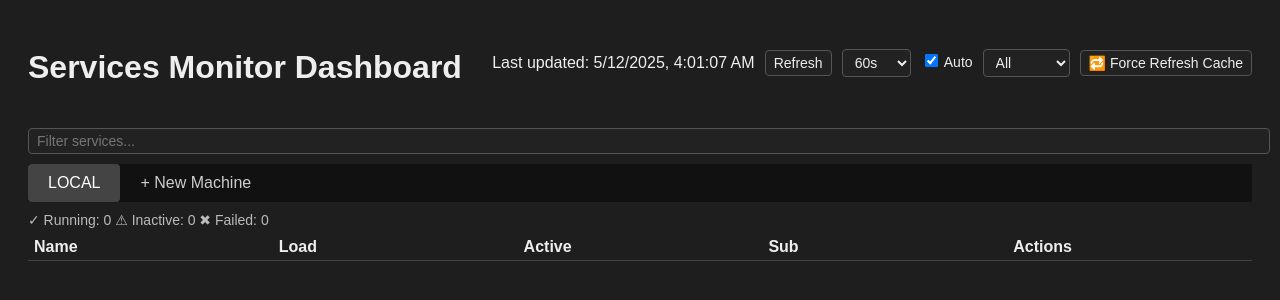
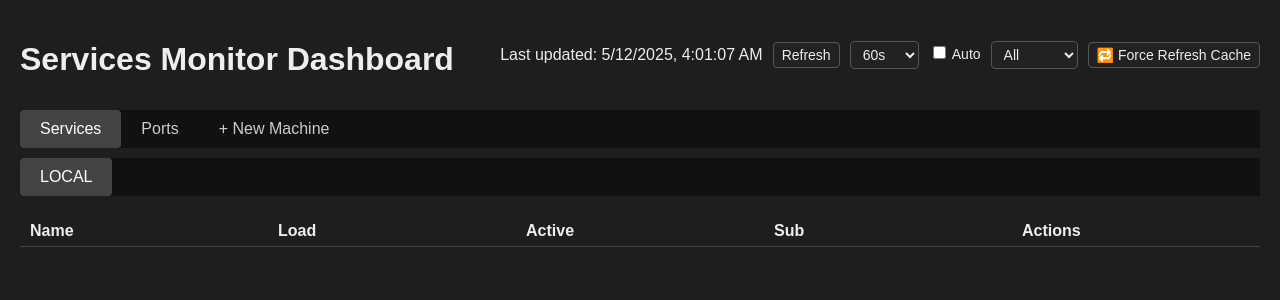
Before and after one commit to mjwgeek/Services-Monitor-Dashboard, a Flask app: template templates/index.html in a window 1280 px wide. Shown: the top 300 px of the page. Run offline with Flask 3, Linux system fonts and the light colour scheme; the template is opened without the code that fills it, so the values that code supplies are empty.

Commit message:
Update index.html

```diff
--- a/templates/index.html
+++ b/templates/index.html
@@ -1,10 +1,17 @@
 <!DOCTYPE html>
-<html>
+<html lang="en">
 <head>
+  <meta charset="UTF-8">
   <title>Services Monitor Dashboard</title>
   <meta name="viewport" content="width=device-width, initial-scale=1.0">
   <style>
-    body { font-family: sans-serif; background: #1e1e1e; color: #eee; padding: 20px; }
+    body {
+      font-family: sans-serif;
+      background-color: #1e1e1e;
+      color: #eee;
+      margin: 0;
+      padding: 20px;
+    }
     .header, .header-controls {
       display: flex;
       flex-wrap: wrap;
@@ -13,13 +20,14 @@
       justify-content: space-between;
       margin-bottom: 10px;
     }
-    .tabs {
+    .tabs, .subtabs {
       overflow-x: auto;
       white-space: nowrap;
       background-color: #111;
       margin-bottom: 10px;
+      display: flex;
     }
-    .tabs button {
+    .tabs button, .subtabs button {
       background-color: inherit;
       border: none;
       cursor: pointer;
@@ -27,10 +35,20 @@
       color: #ccc;
       font-size: 16px;
     }
-    .tabs button.active { background-color: #444; color: white; }
-    .tabcontent { display: none; }
-    .table-wrapper { overflow-x: auto; }
-
+    .tabs button.active, .subtabs button.active {
+      background-color: #444;
+      color: white;
+    }
+    .tabcontent {
+      display: none;
+      padding-top: 10px;
+    }
+    .tabcontent.active {
+      display: block;
+    }
+    .table-wrapper {
+      overflow-x: auto;
+    }
     table {
       width: 100%;
       border-collapse: collapse;
@@ -38,7 +56,7 @@
       min-width: 700px;
     }
     th, td {
-      padding: 4px 6px;
+      padding: 6px 10px;
       border-bottom: 1px solid #444;
       white-space: nowrap;
       overflow: hidden;
@@ -61,10 +79,20 @@
       font-size: 14px;
     }
 
-    .button { font-size: 12px; margin-left: 2px; }
+    .button {
+      font-size: 12px;
+      margin-left: 2px;
+    }
 
-    .form-group { margin-bottom: 10px; }
-    label { display: block; margin-bottom: 4px; font-size: 14px; }
+    .form-group {
+      margin-bottom: 10px;
+    }
+
+    label {
+      display: block;
+      margin-bottom: 4px;
+      font-size: 14px;
+    }
 
     #searchInput {
       width: 100%;
@@ -137,28 +165,44 @@
     <select id="refreshInterval">
       <option value="60000" selected>60s</option>
       <option value="120000">120s</option>
+      <option value="300000">300s</option>
     </select>
-    <label><input type="checkbox" id="autoRefreshToggle" checked> Auto</label>
+    <label>
+      <input type="checkbox" id="autoRefreshToggle">
+      Auto
+    </label>
     <select id="statusFilter" onchange="applyFilters()">
       <option value="all">All</option>
       <option value="active">Active</option>
       <option value="inactive">Inactive</option>
       <option value="failed">Failed</option>
+      <option value="tcp">TCP</option>
+      <option value="udp">UDP</option>
     </select>
     <button onclick="forceRefresh()">🔁 Force Refresh Cache</button>
   </div>
 </div>
 
-<input type="text" id="searchInput" placeholder="Filter services...">
-<div id="loadingMessage">⏳ Loading service data, please wait...</div>
-<div class="tabs" id="tabButtons"></div>
-<div id="tabContainer"></div>
-<div id="toast">Status updated</div>
-<div id="spinnerOverlay"><div class="spinner"></div></div>
 
-<!-- + New Machine tab content -->
-<div class="tabcontent" id="Nodes">
-  <h2>Add Machine</h2>
+<!-- Removed search input box -->
+<!-- <input type="text" id="searchInput" placeholder="Filter services or ports..." oninput="applyFilters()"> -->
+<div id="loadingMessage">⏳ Loading data, please wait...</div>
+
+<!-- Tabs -->
+<div class="tabs">
+  <button class="tablink active" onclick="openMainTab(event, 'services')">Services</button>
+  <button class="tablink" onclick="openMainTab(event, 'ports')">Ports</button>
+  <button class="tablink" onclick="openMainTab(event, 'addMachine')">+ New Machine</button>
+</div>
+
+<div class="subtabs" id="services-subtabs"></div>
+<div class="tabcontent active" id="services-tabcontent"></div>
+
+<div class="subtabs" id="ports-subtabs" style="display:none;"></div>
+<div class="tabcontent" id="ports-tabcontent" style="display:none;"></div>
+
+<div class="tabcontent" id="addMachine">
+  <h2>Add New Machine</h2>
   <form id="addMachineForm" onsubmit="return submitMachineForm();">
     <div class="form-group">
       <label for="name">Name:</label>
@@ -169,7 +213,7 @@
       <input required type="text" name="host" id="host">
     </div>
     <div class="form-group">
-      <label for="port">Port:</label>
+      <label for="port">SSH Port:</label>
       <input required type="number" name="port" id="port" value="22">
     </div>
     <div class="form-group">
@@ -177,80 +221,111 @@
       <input required type="text" name="user" id="user" value="root">
     </div>
     <div class="form-group">
-      <label for="password">Password (optional - used for key setup):</label>
+      <label for="password">Password (optional):</label>
       <input type="password" name="password" id="password">
     </div>
     <button type="submit">Add Machine</button>
   </form>
 </div>
+
+<div id="toast">Status updated</div>
+<div id="spinnerOverlay"><div class="spinner"></div></div>
 <script>
-let lastTab = localStorage.getItem("lastTab") || "LOCAL";
+let servicesData = {};
+let portsData = {};
 let refreshTimer = null;
+let currentMainTab = 'services';
+let currentSubtab = {
+  services: 'LOCAL',
+  ports: 'LOCAL'
+};
 
-function fetchData() {
+function openMainTab(evt, tab) {
+  document.querySelectorAll('.tablink').forEach(btn => btn.classList.remove('active'));
+  evt.currentTarget.classList.add('active');
+  currentMainTab = tab;
+
+  document.getElementById('services-tabcontent').style.display = tab === 'services' ? 'block' : 'none';
+  document.getElementById('services-subtabs').style.display = tab === 'services' ? 'flex' : 'none';
+
+  document.getElementById('ports-tabcontent').style.display = tab === 'ports' ? 'block' : 'none';
+  document.getElementById('ports-subtabs').style.display = tab === 'ports' ? 'flex' : 'none';
+
+  document.getElementById('addMachine').style.display = tab === 'addMachine' ? 'block' : 'none';
+
+  // ✅ Fetch ports only when entering the ports tab for the first time
+  if (tab === 'ports' && Object.keys(portsData).length === 0) {
     showSpinner();
-  fetch("/api/services")
+    document.getElementById("loadingMessage").style.display = "block";
+
+    fetch('/api/ports')
       .then(res => res.json())
-    .then(result => {
-      const { data, timestamp } = result;
+      .then(data => {
+        portsData = Object.fromEntries(data.map(n => [n.node, n]));
+        renderSubtabs('ports', Object.keys(portsData));
+        switchSubtab('ports', currentSubtab.ports || 'LOCAL');
         document.getElementById("loadingMessage").style.display = "none";
-      updateTabs(data);
-      updateTimestamp(timestamp);
         hideSpinner();
-      scheduleRefresh();
       })
       .catch(err => {
-      document.getElementById("loadingMessage").innerText = "⚠ Failed to load services. Please try refreshing.";
+        showToast("⚠ Failed to fetch ports");
+        document.getElementById("loadingMessage").style.display = "none";
         hideSpinner();
-      console.error("Fetch failed", err);
+      });
+  }
+}
+
+
+function switchSubtab(type, nodeName) {
+  currentSubtab[type] = nodeName;
+
+  document.querySelectorAll(`#${type}-subtabs button`).forEach(btn => btn.classList.remove('active'));
+  document.getElementById(`${type}-subtab-${nodeName}`)?.classList.add('active');
+
+  const tabcontent = document.getElementById(`${type}-tabcontent`);
+  tabcontent.innerHTML = '';
+
+  if (type === 'services') {
+    renderServicesPanel(nodeName);
+  } else if (type === 'ports') {
+    renderPortsPanel(nodeName);
+  }
+
+  // Delay filter application until table rows are fully added
+  requestAnimationFrame(applyFilters);
+}
+
+
+function renderSubtabs(type, nodeList) {
+  const subtabs = document.getElementById(`${type}-subtabs`);
+  subtabs.innerHTML = '';
+  nodeList.forEach(name => {
+    const btn = document.createElement('button');
+    btn.textContent = name;
+    btn.id = `${type}-subtab-${name}`;
+    btn.onclick = () => switchSubtab(type, name);
+    if (name === currentSubtab[type]) btn.classList.add('active');
+    subtabs.appendChild(btn);
   });
 }
 
-function updateTabs(results) {
-  const tabButtons = document.getElementById("tabButtons");
-  const tabContainer = document.getElementById("tabContainer");
-  tabButtons.innerHTML = '';
-  tabContainer.innerHTML = '';
+function renderServicesPanel(name) {
+  const tab = document.getElementById('services-tabcontent');
+  const node = servicesData[name];
+  if (!node) return;
+  const wrapper = document.createElement('div');
+  wrapper.className = 'table-wrapper';
 
-  results.forEach((node, index) => {
-    const id = node.node;
-    const btn = document.createElement("button");
-    btn.textContent = node.node;
-    btn.className = "tablinks";
-    if (id === lastTab || (!lastTab && index === 0)) btn.classList.add("active");
-    btn.onclick = () => switchTab(id);
-    tabButtons.appendChild(btn);
+  const table = document.createElement('table');
+  table.innerHTML = `
+    <thead>
+      <tr><th>Name</th><th>Load</th><th>Active</th><th>Sub</th><th>Actions</th></tr>
+    </thead>`;
+  const tbody = document.createElement('tbody');
 
-    const div = document.createElement("div");
-    div.id = id;
-    div.className = "tabcontent";
-    div.style.display = (id === lastTab) ? "block" : "none";
-
-    const summary = document.createElement("div");
-    summary.className = "summary";
-    summary.id = `summary-${id}`;
-    div.appendChild(summary);
-
-    const wrapper = document.createElement("div");
-    wrapper.className = "table-wrapper";
-
-    const table = document.createElement("table");
-    table.dataset.host = id;
-    const thead = document.createElement("thead");
-    thead.innerHTML = `
-      <tr>
-        <th onclick="sortTable(this)">Name</th>
-        <th onclick="sortTable(this)">Load</th>
-        <th onclick="sortTable(this)">Active</th>
-        <th onclick="sortTable(this)">Sub</th>
-        <th>Actions</th>
-      </tr>`;
-    table.appendChild(thead);
-
-    const tbody = document.createElement("tbody");
   node.services.forEach(service => {
-      const tr = document.createElement("tr");
-      if (service.active === 'failed') tr.classList.add("failed");
+    const tr = document.createElement('tr');
+    if (service.active === 'failed') tr.classList.add('failed');
     tr.innerHTML = `
       <td>${service.name}</td>
       <td>${service.load}</td>
@@ -258,115 +333,134 @@ function updateTabs(results) {
       <td>${service.sub}</td>
       <td>
         <form method="post" action="/action" style="display:inline;">
-			  <input type="hidden" name="host" value="${id}">
+          <input type="hidden" name="host" value="${name}">
           <input type="hidden" name="service" value="${service.name}">
           <button class="button" name="action" value="restart">Restart</button>
           <button class="button" name="action" value="stop">Stop</button>
           <button class="button" name="action" value="start">Start</button>
         </form>
-			<button class="button" onclick="viewLogs('${id}', '${service.name}')">Logs</button>
-		  </td>
-		`;
+        <button class="button" onclick="viewLogs('${name}', '${service.name}')">Logs</button>
+      </td>`;
     tbody.appendChild(tr);
   });
 
   table.appendChild(tbody);
   wrapper.appendChild(table);
-    div.appendChild(wrapper);
-    tabContainer.appendChild(div);
-    updateSummary(id);
+  tab.appendChild(wrapper);
+}
+
+function renderPortsPanel(name) {
+  const tab = document.getElementById('ports-tabcontent');
+  const node = portsData[name];
+  if (!node) return;
+  const wrapper = document.createElement('div');
+  wrapper.className = 'table-wrapper';
+
+  const table = document.createElement('table');
+  table.innerHTML = `
+    <thead>
+      <tr><th>Protocol</th><th>Port</th><th>Process</th><th>PID</th></tr>
+    </thead>`;
+  const tbody = document.createElement('tbody');
+
+  node.ports.forEach(port => {
+    const tr = document.createElement('tr');
+    tr.innerHTML = `
+      <td>${port.protocol}</td>
+      <td>${port.port}</td>
+      <td>${port.process}</td>
+      <td>${port.pid}</td>`;
+    tbody.appendChild(tr);
   });
 
-  // Add the + New Machine tab manually
-  const nodeBtn = document.createElement("button");
-  nodeBtn.textContent = "+ New Machine";
-  nodeBtn.className = "tablinks";
-  nodeBtn.onclick = () => switchTab("Nodes");
-  tabButtons.appendChild(nodeBtn);
-  if (lastTab === "Nodes") nodeBtn.classList.add("active");
-  document.getElementById("Nodes").style.display = lastTab === "Nodes" ? "block" : "none";
-
-  applyFilters();
+  table.appendChild(tbody);
+  wrapper.appendChild(table);
+  tab.appendChild(wrapper);
 }
 
-function switchTab(tabId) {
-  document.querySelectorAll(".tabcontent").forEach(div => div.style.display = "none");
-  document.querySelectorAll(".tablinks").forEach(btn => btn.classList.remove("active"));
-  const el = document.getElementById(tabId);
-  if (el) el.style.display = "block";
-  const btn = Array.from(document.getElementsByClassName("tablinks")).find(b => b.textContent.trim() === tabId || b.textContent.includes(tabId));
-  if (btn) btn.classList.add("active");
-  lastTab = tabId;
-  localStorage.setItem("lastTab", tabId);
-  updateSummary(tabId);
-  applyFilters();
+function fetchData(forcePorts = false) {
+  showSpinner();
+  const fetches = [
+    fetch('/api/services').then(res => res.json())
+  ];
+  if (forcePorts) {
+    fetches.push(fetch('/api/ports').then(res => res.json()));
+  } else {
+    fetches.push(Promise.resolve([]));
   }
 
-function applyFilters() {
-  const filter = document.getElementById("statusFilter")?.value || "all";
-  const search = document.getElementById("searchInput").value.toLowerCase();
-  const tab = document.getElementById(lastTab);
-  if (!tab) return;
-  tab.querySelectorAll("tbody tr").forEach(row => {
-    const status = row.cells[2].textContent.trim().toLowerCase();
-    const text = row.innerText.toLowerCase();
-    row.style.display = (filter === 'all' || filter === status) && text.includes(search) ? '' : 'none';
+  Promise.all(fetches).then(([servicesResp, portsResp]) => {
+    servicesData = Object.fromEntries(servicesResp.data.map(n => [n.node, n]));
+    if (portsResp.length > 0) {
+      portsData = Object.fromEntries(portsResp.map(n => [n.node, n]));
+    }
+
+    const nodeNames = Object.keys(servicesData);
+    renderSubtabs('services', nodeNames);
+    renderSubtabs('ports', nodeNames);
+    switchSubtab('services', currentSubtab.services);
+    switchSubtab('ports', currentSubtab.ports);
+    document.getElementById("loadingMessage").style.display = "none";
+    updateTimestamp(servicesResp.timestamp);
+    scheduleRefresh();
+    hideSpinner();
   });
 }
 
-function sortTable(header) {
-  const table = header.closest("table");
-  const index = Array.from(header.parentNode.children).indexOf(header);
-  const rows = Array.from(table.tBodies[0].rows);
-  const asc = header.classList.toggle("asc");
-  rows.sort((a, b) => a.cells[index].textContent.localeCompare(b.cells[index].textContent) * (asc ? 1 : -1));
-  rows.forEach(r => table.tBodies[0].appendChild(r));
+function manualRefresh() {
+  if (currentMainTab === 'services') {
+    fetchData(false);
+  } else if (currentMainTab === 'ports') {
+    fetchData(true);
+  }
 }
 
-function updateSummary(host) {
-  const tab = document.getElementById(host);
-  if (!tab) return;
-  let active = 0, failed = 0, inactive = 0;
-  tab.querySelectorAll("tbody tr").forEach(r => {
-    const s = r.cells[2].textContent.trim().toLowerCase();
-    if (s === 'active') active++;
-    else if (s === 'failed') failed++;
-    else inactive++;
-  });
-  document.getElementById(`summary-${host}`).innerText =
-    `✓ Running: ${active}   ⚠ Inactive: ${inactive}   ✖ Failed: ${failed}`;
+function scheduleRefresh(reset = false) {
+  const auto = document.getElementById("autoRefreshToggle").checked = false;
+  const interval = Math.max(60000, Math.min(300000, parseInt(document.getElementById("refreshInterval").value || "60000")));
+  if (refreshTimer) clearTimeout(refreshTimer);
+  if (auto && currentMainTab === 'services') {
+    refreshTimer = setTimeout(() => fetchData(false), interval);
+  }
+  if (reset) showToast(`🔁 Auto-refresh set to ${interval / 60000} min`);
 }
 
-function updateTimestamp(ts = null) {
-  if (!ts) {
-    document.getElementById("lastUpdated").innerText = "Last updated: --:--:--";
-    return;
+// Start with auto-refresh ON for first load
+document.getElementById("autoRefreshToggle").checked = true;
+fetchData(currentMainTab === 'ports');
+
+// After first fetch, disable auto-refresh
+setTimeout(() => {
+  document.getElementById("autoRefreshToggle").checked = false;
+  if (refreshTimer) {
+    clearTimeout(refreshTimer);
+    refreshTimer = null;
+    showToast("⏹ Auto-refresh disabled after first load");
+  }
+}, 5000); // adjust time if needed
+
+function applyFilters() {
+  const statusFilter = document.getElementById("statusFilter")?.value || "all";
+  const tabType = currentMainTab;
+  const tableWrapper = document.getElementById(`${tabType}-tabcontent`);
+  if (!tableWrapper) return;
+
+  tableWrapper.querySelectorAll("tbody tr").forEach(row => {
+    if (tabType === 'services') {
+      const status = row.querySelector('td:nth-child(3)')?.textContent?.trim()?.toLowerCase();
+      row.style.display = (statusFilter === 'all' || status === statusFilter) ? '' : 'none';
+    } else if (tabType === 'ports') {
+      const proto = row.querySelector('td:nth-child(1)')?.textContent?.trim()?.toLowerCase();
+      row.style.display = (statusFilter === 'all' || proto === statusFilter) ? '' : 'none';
+    }
+  });
 }
 
-  const date = new Date(ts * 1000); // Convert UNIX timestamp (in seconds) to milliseconds
-  const formatted = date.toLocaleString(); // You can customize this if needed
-  document.getElementById("lastUpdated").innerText = `Last updated: ${formatted}`;
-}
-
-function manualRefresh() {
-  fetchData();
-}
-
-function forceRefresh() {
-  showToast("Refreshing cache...");
-  fetch("/force-refresh", { method: "POST" })
-    .then(res => res.json())
-    .then(json => {
-      if (json.success) {
-        showToast("✅ Cache refreshed");
-        fetchData();
-      } else {
-        showToast("⚠ " + json.message);
-      }
-    })
-    .catch(err => {
-      showToast("⚠ Refresh failed: " + err);
-    });
+function updateTimestamp(ts) {
+  const span = document.getElementById("lastUpdated");
+  if (!ts) return span.innerText = "Last updated: --:--:--";
+  const date = new Date(ts * 1000);
+  span.innerText = "Last updated: " + date.toLocaleString();
 }
 
 function showToast(msg) {
@@ -383,40 +477,8 @@ function showToast(msg) {
 function showSpinner() {
   document.getElementById("spinnerOverlay").style.display = "flex";
 }
-
 function hideSpinner() {
   document.getElementById("spinnerOverlay").style.display = "none";
-}
-
-function scheduleRefresh(reset = false) {
-  const auto = document.getElementById("autoRefreshToggle").checked;
-  const interval = Math.max(60000, Math.min(300000, parseInt(document.getElementById("refreshInterval").value || "60000")));
-
-  if (refreshTimer) clearTimeout(refreshTimer);
-
-  if (auto) {
-    refreshTimer = setTimeout(() => {
-      fetch("/api/prefetch", { method: "POST" })
-        .then(() => fetchData())  // refresh page data after cache refresh
-        .catch(() => fetchData()); // fallback if prefetch fails
-    }, interval);
-  }
-
-  if (reset) {
-    showToast(`🔁 Auto-refresh set to ${interval / 60000} minute(s)`);
-  }
-}
-
-function waitForTab(name, retries = 10) {
-  const tabExists = Array.from(document.querySelectorAll(".tablinks"))
-    .some(btn => btn.textContent.trim() === name);
-  if (tabExists) {
-    switchTab(name);
-  } else if (retries > 0) {
-    setTimeout(() => waitForTab(name, retries - 1), 300);
-  } else {
-    showToast("⚠ Tab '" + name + "' did not appear in time.");
-  }
 }
 
 let liveLogTimer = null;
@@ -438,25 +500,25 @@ function fetchLogs(follow) {
     method: "POST",
     headers: { "Content-Type": "application/json" },
     body: JSON.stringify({ host: currentLogHost, service: currentLogService, follow })
-  })
-  .then(res => res.json())
+  }).then(res => res.json())
     .then(result => {
-    hideSpinner();
       if (result.success) {
+        if (follow) {
+          // Append only new log lines
+          const pre = document.getElementById("logContent");
+          pre.textContent += result.logs;
+          pre.scrollTop = pre.scrollHeight; // auto-scroll
+        } else {
           document.getElementById("logContent").textContent = result.logs;
-      if (!isLive) {
           document.getElementById("logModal").style.display = "block";
         }
       } else {
         showToast("❌ Failed to fetch logs: " + result.message);
       }
-  })
-  .catch(err => {
-    hideSpinner();
+    }).catch(err => {
       showToast("❌ Error fetching logs: " + err);
     });
 }
-
 
 function toggleLiveLogs() {
   if (!isLive) {
@@ -472,9 +534,19 @@ function toggleLiveLogs() {
 
 function closeLogModal() {
   document.getElementById("logModal").style.display = "none";
-  if (liveLogTimer) clearInterval(liveLogTimer);
+
+  // Clear the live log interval if it exists
+  if (liveLogTimer) {
+    clearInterval(liveLogTimer);
+    liveLogTimer = null;
+  }
+
+  // Reset live state
   isLive = false;
   document.getElementById("liveLogBtn").textContent = "▶ Live Logs";
+
+  // ✅ Also hide spinner if it’s still running
+  hideSpinner();
 }
 
 function downloadLogs() {
@@ -485,52 +557,10 @@ function downloadLogs() {
   a.click();
 }
 
-function submitMachineForm() {
-  const form = document.getElementById("addMachineForm");
-  const data = {
-    name: form.name.value.trim(),
-    host: form.host.value.trim(),
-    port: form.port.value.trim(),
-    user: form.user.value.trim(),
-    password: form.password.value
-  };
+fetchData(currentMainTab === 'ports');
+</script>
 
-  const existingTabs = Array.from(document.querySelectorAll(".tablinks"))
-    .map(btn => btn.textContent.trim());
-  if (existingTabs.includes(data.name)) {
-    showToast("⚠ A machine named '" + data.name + "' already exists.");
-    return false;
-  }
-
-  showSpinner();
-
-  fetch("/add_node", {
-    method: "POST",
-    headers: { 'Content-Type': 'application/json' },
-    body: JSON.stringify(data)
-  })
-  .then(res => res.json())
-  .then(result => {
-    hideSpinner();
-    if (result.success) {
-      showToast("✅ Machine added!");
-      form.reset();
-      fetchData();
-      waitForTab(data.name);
-    } else {
-      showToast("❌ Error: " + result.message);
-    }
-  })
-  .catch(err => {
-    hideSpinner();
-    showToast("❌ Error: " + err);
-  });
-
-  return false;
-}
-
-fetchData();
-</script>
+<!-- Modal -->
 <div id="logModal" style="display:none; position:fixed; top:10%; left:10%; width:80%; height:80%; background:#111; color:#eee; border:1px solid #444; padding:20px; overflow:auto; z-index:10000;">
   <div style="display:flex; justify-content:space-between; align-items:center;">
     <h3 style="margin:0;">Service Logs</h3>
```
Lines whose indentation alone changed are shown as unchanged.
